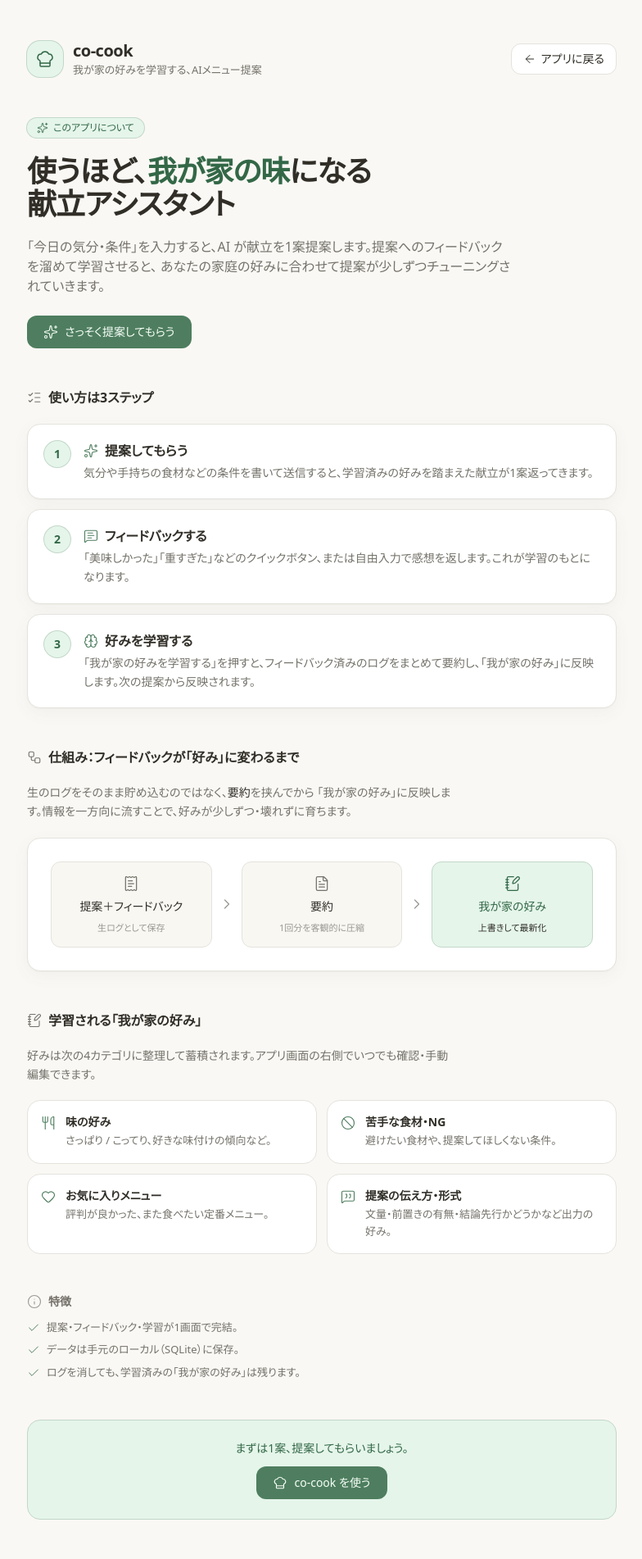
After one commit to craftpaperbag/co-cook, a FastAPI app: template templates/about.html in a window 1280 px wide. The commit adds this page. Shown: the whole page at 82% size, without its empty margins (247-1031 px from the left). Run offline with FastAPI, Linux system fonts and the light colour scheme; the template is opened without the code that fills it, so the values that code supplies are empty; some libraries are stand-ins or nearby versions.

Commit message:
このアプリの使い方・仕組みを説明する /about 画面を追加
- templates/about.html: 何ができるか／使い方3ステップ／仕組みフロー／好み4カテゴリを可視化
- main.py: GET /about ルートを追加
- index.html: ヘッダーに「使い方」導線を追加

Co-Authored-By: Claude Opus 4.8 <noreply@anthropic.com>

```diff
--- a/main.py
+++ b/main.py
@@ -108,6 +108,12 @@ def index(
     request: Request, flash: str | None = None, db: Session = Depends(get_db)
 ):
     return render_index(request, db, flash=flash)
+
+
+# ---- 説明画面（このアプリでできること・仕組み） --------------------------
+@app.get("/about", response_class=HTMLResponse)
+def about(request: Request):
+    return templates.TemplateResponse(request, "about.html", {})
 
 
 # ---- 1. メニュー提案 ------------------------------------------------------
--- /dev/null
+++ b/templates/about.html
@@ -0,0 +1,271 @@
+<!DOCTYPE html>
+<html lang="ja">
+<head>
+  <meta charset="UTF-8" />
+  <meta name="viewport" content="width=device-width, initial-scale=1.0" />
+  <title>co-cook とは — 使い方と仕組み</title>
+  <script src="https://cdn.tailwindcss.com"></script>
+  <script src="https://unpkg.com/lucide@latest"></script>
+  <style>
+    /* index.html と同じデザイントークン（反復＝一貫性のため共有） */
+    :root {
+      --bg:         oklch(0.98 0.006 95);
+      --surface:    oklch(1    0     0);
+      --surface-2:  oklch(0.975 0.006 95);
+      --border:     oklch(0.915 0.008 95);
+      --ink:        oklch(0.30 0.012 95);
+      --ink-muted:  oklch(0.55 0.012 95);
+      --ink-faint:  oklch(0.68 0.010 95);
+      --accent:      oklch(0.55 0.072 155);
+      --accent-strong:oklch(0.47 0.078 155);
+      --accent-fg:   oklch(0.99 0.012 155);
+      --accent-soft: oklch(0.955 0.022 155);
+      --accent-line: oklch(0.86 0.030 155);
+    }
+    body { font-feature-settings: "palt"; }
+    [data-lucide] { display: inline-block; vertical-align: -0.18em; }
+  </style>
+  <script>
+    tailwind.config = {
+      theme: {
+        extend: {
+          colors: {
+            bg: "var(--bg)",
+            surface: { DEFAULT: "var(--surface)", 2: "var(--surface-2)" },
+            border: "var(--border)",
+            ink: {
+              DEFAULT: "var(--ink)",
+              muted: "var(--ink-muted)",
+              faint: "var(--ink-faint)",
+            },
+            accent: {
+              DEFAULT: "var(--accent)",
+              strong: "var(--accent-strong)",
+              fg: "var(--accent-fg)",
+              soft: "var(--accent-soft)",
+              line: "var(--accent-line)",
+            },
+          },
+          fontFamily: {
+            sans: ['system-ui', '-apple-system', '"Hiragino Kaku Gothic ProN"', '"Noto Sans JP"', 'Meiryo', 'sans-serif'],
+          },
+          boxShadow: {
+            card: "0 1px 2px oklch(0.5 0.01 95 / 0.04), 0 6px 20px oklch(0.5 0.01 95 / 0.05)",
+          },
+          borderRadius: { xl2: "1rem" },
+        },
+      },
+    };
+  </script>
+</head>
+<body class="bg-bg text-ink antialiased font-sans">
+  <div class="mx-auto max-w-3xl px-4 sm:px-6 py-8 sm:py-12 space-y-12">
+
+    <!-- ============ ヘッダー（Z字の起点：左にブランド／右に導線） ============ -->
+    <header class="flex items-center gap-3">
+      <span class="grid place-items-center w-11 h-11 rounded-xl2 bg-accent-soft text-accent-strong ring-1 ring-accent-line">
+        <i data-lucide="chef-hat" class="w-6 h-6"></i>
+      </span>
+      <div>
+        <h1 class="text-xl font-bold tracking-tight text-ink">co-cook</h1>
+        <p class="text-[13px] text-ink-muted">我が家の好みを学習する、AIメニュー提案</p>
+      </div>
+      <a href="/" class="ml-auto inline-flex items-center gap-1.5 rounded-xl border border-border bg-surface px-3.5 py-2 text-sm font-medium text-ink hover:bg-surface-2 transition">
+        <i data-lucide="arrow-left" class="w-4 h-4"></i>アプリに戻る
+      </a>
+    </header>
+
+    <!-- ============ ヒーロー（主役：何ができるか＋主CTA） ============ -->
+    <section class="space-y-5">
+      <span class="inline-flex items-center gap-1.5 rounded-full bg-accent-soft px-3 py-1 text-xs font-medium text-accent-strong ring-1 ring-accent-line">
+        <i data-lucide="sparkles" class="w-3.5 h-3.5"></i>このアプリについて
+      </span>
+      <h2 class="text-3xl sm:text-4xl font-bold tracking-tight text-ink leading-tight">
+        使うほど、<span class="text-accent-strong">我が家の味</span>になる<br class="hidden sm:block" />献立アシスタント
+      </h2>
+      <p class="text-[15px] sm:text-base text-ink-muted leading-relaxed max-w-prose">
+        「今日の気分・条件」を入力すると、AI が献立を1案提案します。提案へのフィードバックを溜めて学習させると、
+        あなたの家庭の好みに合わせて提案が少しずつチューニングされていきます。
+      </p>
+      <div class="pt-1">
+        <a href="/" class="inline-flex items-center gap-2 rounded-xl bg-accent px-5 py-2.5 text-sm font-medium text-accent-fg hover:bg-accent-strong transition">
+          <i data-lucide="sparkles" class="w-[18px] h-[18px]"></i>さっそく提案してもらう
+        </a>
+      </div>
+    </section>
+
+    <!-- ============ 使い方（手順の可視化：番号付きステップ） ============ -->
+    <section class="space-y-5">
+      <div class="flex items-center gap-2">
+        <i data-lucide="list-checks" class="w-[18px] h-[18px] text-ink-muted"></i>
+        <h3 class="text-base font-semibold text-ink">使い方は3ステップ</h3>
+      </div>
+
+      <ol class="space-y-3">
+        <!-- step 1 -->
+        <li class="flex items-start gap-4 rounded-xl2 border border-border bg-surface shadow-card p-5">
+          <span class="grid place-items-center w-8 h-8 shrink-0 rounded-full bg-accent-soft text-accent-strong text-sm font-bold ring-1 ring-accent-line">1</span>
+          <div class="space-y-1">
+            <div class="flex items-center gap-2">
+              <i data-lucide="sparkles" class="w-[18px] h-[18px] text-accent"></i>
+              <h4 class="font-semibold text-ink">提案してもらう</h4>
+            </div>
+            <p class="text-sm text-ink-muted leading-relaxed">
+              気分や手持ちの食材などの条件を書いて送信すると、学習済みの好みを踏まえた献立が1案返ってきます。
+            </p>
+          </div>
+        </li>
+        <!-- step 2 -->
+        <li class="flex items-start gap-4 rounded-xl2 border border-border bg-surface shadow-card p-5">
+          <span class="grid place-items-center w-8 h-8 shrink-0 rounded-full bg-accent-soft text-accent-strong text-sm font-bold ring-1 ring-accent-line">2</span>
+          <div class="space-y-1">
+            <div class="flex items-center gap-2">
+              <i data-lucide="message-square-text" class="w-[18px] h-[18px] text-accent"></i>
+              <h4 class="font-semibold text-ink">フィードバックする</h4>
+            </div>
+            <p class="text-sm text-ink-muted leading-relaxed">
+              「美味しかった」「重すぎた」などのクイックボタン、または自由入力で感想を返します。これが学習のもとになります。
+            </p>
+          </div>
+        </li>
+        <!-- step 3 -->
+        <li class="flex items-start gap-4 rounded-xl2 border border-border bg-surface shadow-card p-5">
+          <span class="grid place-items-center w-8 h-8 shrink-0 rounded-full bg-accent-soft text-accent-strong text-sm font-bold ring-1 ring-accent-line">3</span>
+          <div class="space-y-1">
+            <div class="flex items-center gap-2">
+              <i data-lucide="brain" class="w-[18px] h-[18px] text-accent"></i>
+              <h4 class="font-semibold text-ink">好みを学習する</h4>
+            </div>
+            <p class="text-sm text-ink-muted leading-relaxed">
+              「我が家の好みを学習する」を押すと、フィードバック済みのログをまとめて要約し、「我が家の好み」に反映します。次の提案から反映されます。
+            </p>
+          </div>
+        </li>
+      </ol>
+    </section>
+
+    <!-- ============ 仕組み（手順・流れの可視化：フローダイアグラム） ============ -->
+    <section class="space-y-5">
+      <div class="flex items-center gap-2">
+        <i data-lucide="workflow" class="w-[18px] h-[18px] text-ink-muted"></i>
+        <h3 class="text-base font-semibold text-ink">仕組み：フィードバックが「好み」に変わるまで</h3>
+      </div>
+      <p class="text-sm text-ink-muted leading-relaxed max-w-prose">
+        生のログをそのまま貯め込むのではなく、<span class="text-ink font-medium">要約</span>を挟んでから
+        「我が家の好み」に反映します。情報を一方向に流すことで、好みが少しずつ・壊れずに育ちます。
+      </p>
+
+      <!-- フロー：3ノード＋矢印 -->
+      <div class="rounded-xl2 border border-border bg-surface shadow-card p-5 sm:p-7">
+        <div class="grid grid-cols-1 sm:grid-cols-[1fr_auto_1fr_auto_1fr] items-stretch gap-3 sm:gap-2">
+          <!-- ノード1 -->
+          <div class="flex flex-col items-center text-center gap-2 rounded-xl border border-border bg-surface-2 px-4 py-4">
+            <i data-lucide="receipt-text" class="w-5 h-5 text-ink-muted"></i>
+            <span class="text-sm font-medium text-ink">提案＋フィードバック</span>
+            <span class="text-[11px] text-ink-faint leading-snug">生ログとして保存</span>
+          </div>
+          <!-- 矢印 -->
+          <div class="flex items-center justify-center text-ink-faint">
+            <i data-lucide="chevron-right" class="hidden sm:block w-5 h-5"></i>
+            <i data-lucide="chevron-down" class="sm:hidden w-5 h-5"></i>
+          </div>
+          <!-- ノード2 -->
+          <div class="flex flex-col items-center text-center gap-2 rounded-xl border border-border bg-surface-2 px-4 py-4">
+            <i data-lucide="file-text" class="w-5 h-5 text-ink-muted"></i>
+            <span class="text-sm font-medium text-ink">要約</span>
+            <span class="text-[11px] text-ink-faint leading-snug">1回分を客観的に圧縮</span>
+          </div>
+          <!-- 矢印 -->
+          <div class="flex items-center justify-center text-ink-faint">
+            <i data-lucide="chevron-right" class="hidden sm:block w-5 h-5"></i>
+            <i data-lucide="chevron-down" class="sm:hidden w-5 h-5"></i>
+          </div>
+          <!-- ノード3（着地点：アクセント） -->
+          <div class="flex flex-col items-center text-center gap-2 rounded-xl border border-accent-line bg-accent-soft px-4 py-4">
+            <i data-lucide="notebook-pen" class="w-5 h-5 text-accent-strong"></i>
+            <span class="text-sm font-medium text-accent-strong">我が家の好み</span>
+            <span class="text-[11px] text-accent-strong/80 leading-snug">上書きして最新化</span>
+          </div>
+        </div>
+      </div>
+    </section>
+
+    <!-- ============ 「我が家の好み」4カテゴリ（関係・分類の可視化） ============ -->
+    <section class="space-y-5">
+      <div class="flex items-center gap-2">
+        <i data-lucide="notebook-pen" class="w-[18px] h-[18px] text-ink-muted"></i>
+        <h3 class="text-base font-semibold text-ink">学習される「我が家の好み」</h3>
+      </div>
+      <p class="text-sm text-ink-muted leading-relaxed max-w-prose">
+        好みは次の4カテゴリに整理して蓄積されます。アプリ画面の右側でいつでも確認・手動編集できます。
+      </p>
+
+      <div class="grid sm:grid-cols-2 gap-3">
+        <div class="flex items-start gap-3 rounded-xl2 border border-border bg-surface p-4">
+          <i data-lucide="utensils" class="w-[18px] h-[18px] mt-0.5 text-accent shrink-0"></i>
+          <div>
+            <h4 class="text-sm font-semibold text-ink">味の好み</h4>
+            <p class="text-[13px] text-ink-muted leading-relaxed mt-0.5">さっぱり / こってり、好きな味付けの傾向など。</p>
+          </div>
+        </div>
+        <div class="flex items-start gap-3 rounded-xl2 border border-border bg-surface p-4">
+          <i data-lucide="ban" class="w-[18px] h-[18px] mt-0.5 text-accent shrink-0"></i>
+          <div>
+            <h4 class="text-sm font-semibold text-ink">苦手な食材・NG</h4>
+            <p class="text-[13px] text-ink-muted leading-relaxed mt-0.5">避けたい食材や、提案してほしくない条件。</p>
+          </div>
+        </div>
+        <div class="flex items-start gap-3 rounded-xl2 border border-border bg-surface p-4">
+          <i data-lucide="heart" class="w-[18px] h-[18px] mt-0.5 text-accent shrink-0"></i>
+          <div>
+            <h4 class="text-sm font-semibold text-ink">お気に入りメニュー</h4>
+            <p class="text-[13px] text-ink-muted leading-relaxed mt-0.5">評判が良かった、また食べたい定番メニュー。</p>
+          </div>
+        </div>
+        <div class="flex items-start gap-3 rounded-xl2 border border-border bg-surface p-4">
+          <i data-lucide="message-square-quote" class="w-[18px] h-[18px] mt-0.5 text-accent shrink-0"></i>
+          <div>
+            <h4 class="text-sm font-semibold text-ink">提案の伝え方・形式</h4>
+            <p class="text-[13px] text-ink-muted leading-relaxed mt-0.5">文量・前置きの有無・結論先行かどうかなど出力の好み。</p>
+          </div>
+        </div>
+      </div>
+    </section>
+
+    <!-- ============ 特徴（付随情報・控えめに） ============ -->
+    <section class="space-y-3">
+      <div class="flex items-center gap-2">
+        <i data-lucide="info" class="w-[18px] h-[18px] text-ink-faint"></i>
+        <h3 class="text-sm font-semibold text-ink-muted">特徴</h3>
+      </div>
+      <ul class="space-y-2 text-[13px] text-ink-muted">
+        <li class="flex items-center gap-2">
+          <i data-lucide="check" class="w-4 h-4 text-accent shrink-0"></i>
+          提案・フィードバック・学習が1画面で完結。
+        </li>
+        <li class="flex items-center gap-2">
+          <i data-lucide="check" class="w-4 h-4 text-accent shrink-0"></i>
+          データは手元のローカル（SQLite）に保存。
+        </li>
+        <li class="flex items-center gap-2">
+          <i data-lucide="check" class="w-4 h-4 text-accent shrink-0"></i>
+          ログを消しても、学習済みの「我が家の好み」は残ります。
+        </li>
+      </ul>
+    </section>
+
+    <!-- ============ 末尾CTA（Z字の終点） ============ -->
+    <section class="rounded-xl2 border border-accent-line bg-accent-soft p-6 text-center space-y-3">
+      <p class="text-sm text-accent-strong">まずは1案、提案してもらいましょう。</p>
+      <a href="/" class="inline-flex items-center gap-2 rounded-xl bg-accent px-5 py-2.5 text-sm font-medium text-accent-fg hover:bg-accent-strong transition">
+        <i data-lucide="chef-hat" class="w-[18px] h-[18px]"></i>co-cook を使う
+      </a>
+    </section>
+
+  </div>
+
+  <script>
+    lucide.createIcons({ attrs: { "stroke-width": 1.5 } });
+  </script>
+</body>
+</html>
--- a/templates/index.html
+++ b/templates/index.html
@@ -143,6 +143,9 @@
         <h1 class="text-xl font-bold tracking-tight text-ink">co-cook</h1>
         <p class="text-[13px] text-ink-muted">我が家の好みを学習する、AIメニュー提案</p>
       </div>
+      <a href="/about" class="ml-auto inline-flex items-center gap-1.5 rounded-xl border border-border bg-surface px-3.5 py-2 text-sm font-medium text-ink-muted hover:text-ink hover:bg-surface-2 transition">
+        <i data-lucide="help-circle" class="w-4 h-4"></i>使い方
+      </a>
     </header>
 
     {% if flash %}
```
